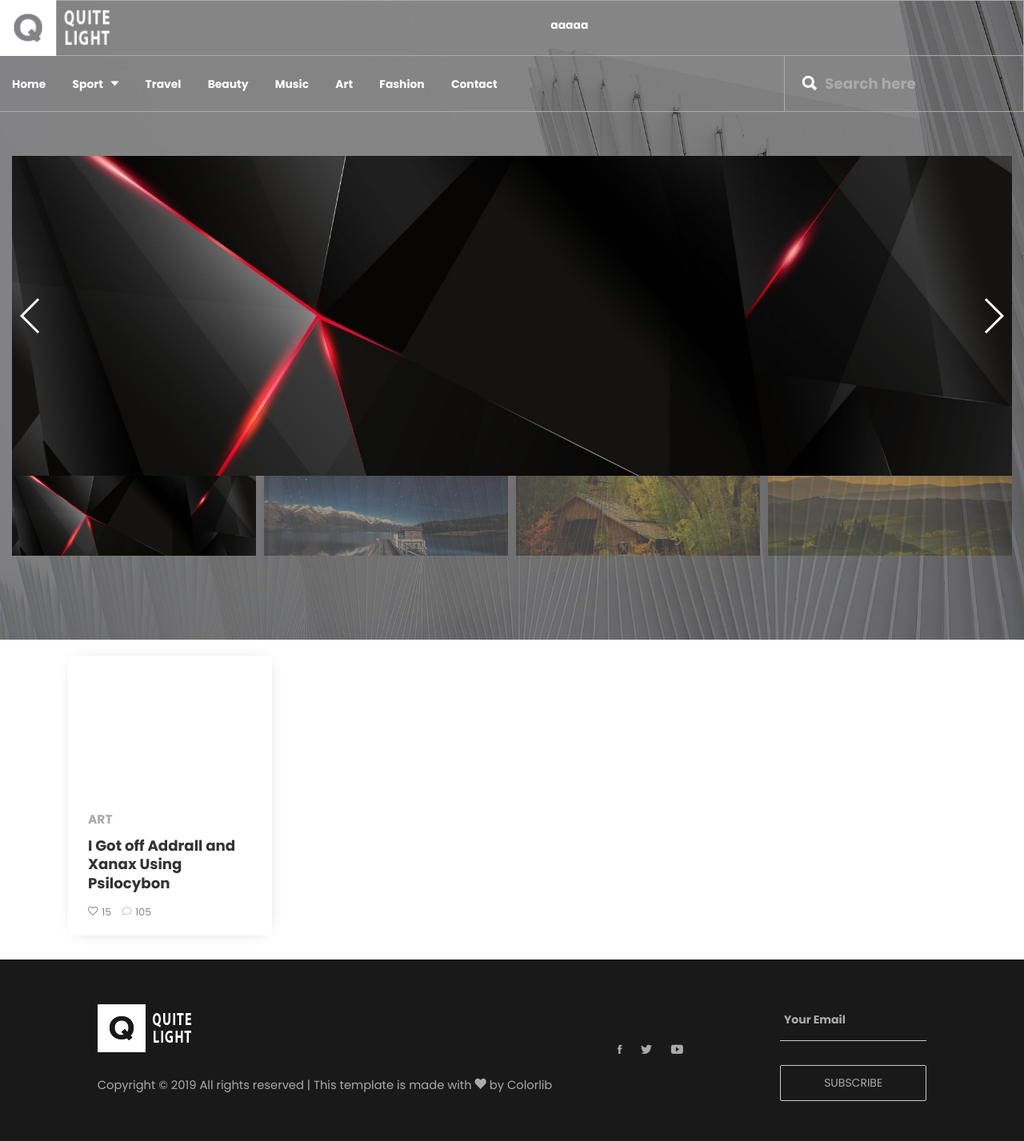
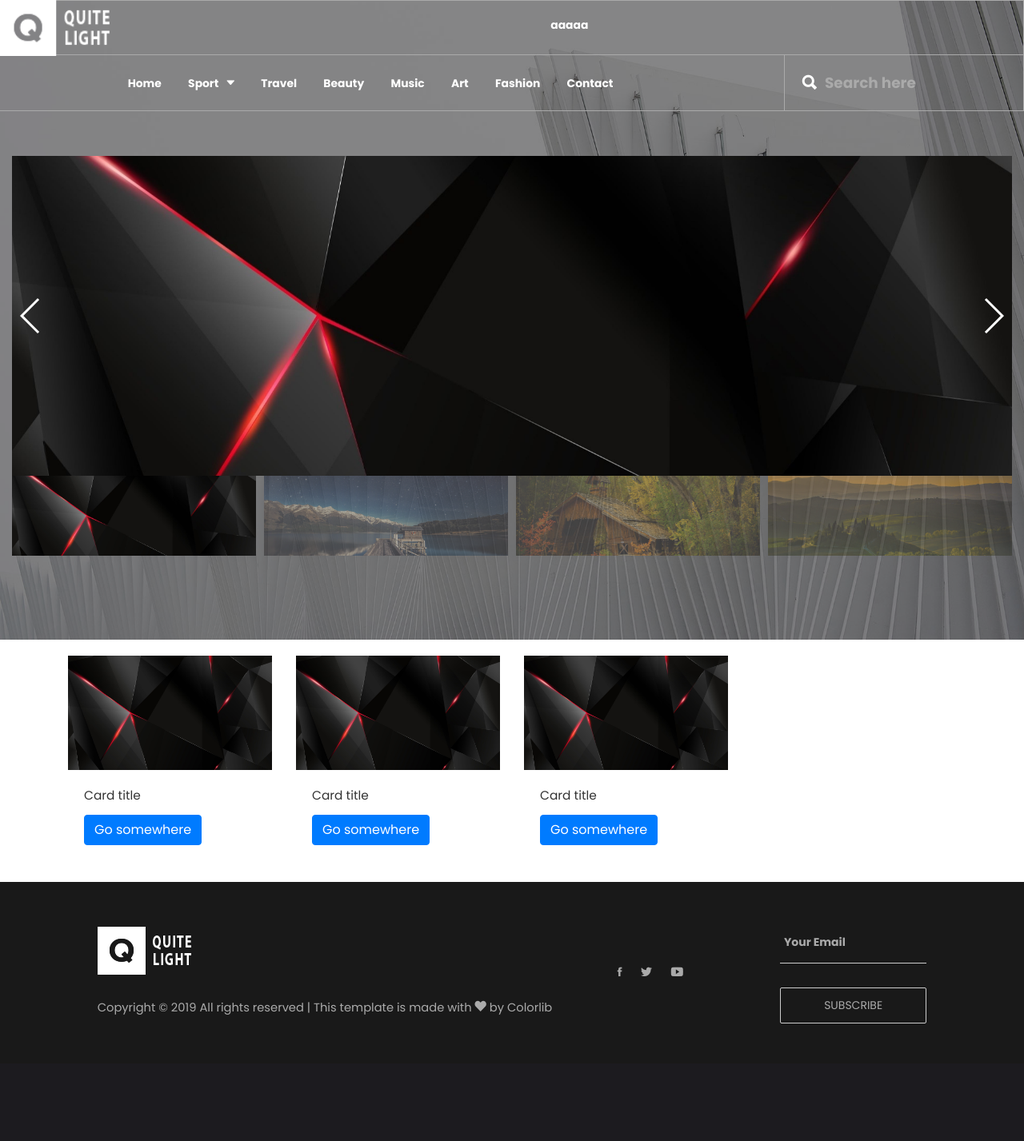
Before and after one commit to dtome123/web, a PHP site: page / in a window 1280 px wide. Shown: the whole page at 80% size. After the commit the page ends 1280 px from the top, so only its background shows below. Run offline with PHP 8.4, Linux system fonts and the light colour scheme; some web fonts are replaced.

Commit message:
page chi tiet

```diff
--- a/css/style.css
+++ b/css/style.css
@@ -1,6 +1,5 @@
 .product {
-    border: 1px solid black;
-    height: 100px;
+    margin-right: 10px;
 }
 
 .swiper-container {
--- a/footer.html
+++ b/footer.html
@@ -1,3 +1,14 @@
+<!DOCTYPE html>
+<html lang="en">
+
+<head>
+    <meta charset="UTF-8">
+    <meta name="viewport" content="width=device-width, initial-scale=1.0">
+    <meta http-equiv="X-UA-Compatible" content="ie=edge">
+    <title>Document</title>
+</head>
+
+<body>
     <footer class="bg-191 color-ash pt-50 pb-20 text-left center-sm-text ">
 
         <div class="container-fluid ">
@@ -73,3 +84,7 @@
         </div>
         <!-- container -->
     </footer>
+
+</body>
+
+</html>
--- /dev/null
+++ b/header.php
@@ -0,0 +1,52 @@
+<!DOCTYPE html>
+<html lang="en">
+
+<head>
+    <meta charset="UTF-8">
+    <meta name="viewport" content="width=device-width, initial-scale=1.0">
+    <meta http-equiv="X-UA-Compatible" content="ie=edge">
+    <title>Document</title>
+</head>
+
+<body>
+    <header>
+        <a class="logo" href="#"><img src="images/logo-white.png" alt="Logo"></a>
+        <div style="height: 4.5em;border: 1px solid #aaa">
+            <div style="font-size: .9em;margin-top: 20px;margin-right: 0px">
+                aaaaa
+            </div>
+            <a class="menu-nav-icon" data-menu="#main-menu" href="#" style="float: right; margin-right: 10px"><i class="ion-navicon"></i></a>
+        </div>
+        <div class="right-area">
+            <form class="src-form">
+                <button type="submit"><i class="ion-search"></i></a></button>
+                <input type="text" placeholder="Search here">
+            </form>
+            <!-- src-form -->
+        </div>
+        <!-- right-area -->
+
+
+
+        <ul class="main-menu" id="main-menu" style="float: left;">
+            <li><a href="index.html">Home</a></li>
+            <li class="drop-down"><a href="#!">Sport<i class="ion-arrow-down-b"></i></a>
+                <ul class="drop-down-menu drop-down-inner">
+                    <li><a href="#">PAGE 1</a></li>
+                    <li><a href="#">PAGE 2</a></li>
+                </ul>
+            </li>
+            <li><a href="#">Travel</a></li>
+            <li><a href="#">Beauty</a></li>
+            <li><a href="#">Music</a></li>
+            <li><a href="#">Art</a></li>
+            <li><a href="#">Fashion</a></li>
+            <li><a href="#">Contact</a></li>
+        </ul>
+
+        <div class="clearfix"></div>
+
+    </header>
+</body>
+
+</html>
--- a/index.php
+++ b/index.php
@@ -17,9 +17,6 @@
     <link href="./plugin-frameworks/swiper.min.css" rel="stylesheet">
     <link href="fonts/ionicons.css" rel="stylesheet">
     <link href="common/styles.css" rel="stylesheet">
-    <script src="plugin-frameworks/jquery-3.2.1.min.js "></script>
-    <script src="plugin-frameworks/bootstrap.min.js "></script>
-    <script src="common/scripts.js "></script>
 
 
 
@@ -27,44 +24,9 @@
 
 <body>
 
-    <header>
-        <a class="logo" href="#"><img src="images/logo-white.png" alt="Logo"></a>
-        <div style="height: 70px;border: 1px solid #aaa">
-            <div style="font-size: .9em;margin-top: 20px;margin-right: 0px">
-                aaaaa
-            </div>
-            <a class="menu-nav-icon" data-menu="#main-menu" href="#" style="float: right; margin-right: 10px"><i class="ion-navicon"></i></a>
-        </div>
-        <div class="right-area">
-            <form class="src-form">
-                <button type="submit"><i class="ion-search"></i></a></button>
-                <input type="text" placeholder="Search here">
-            </form>
-            <!-- src-form -->
-        </div>
-        <!-- right-area -->
-
-
-
-        <ul class="main-menu" id="main-menu" style="float: left;">
-            <li><a href="index.html">Home</a></li>
-            <li class="drop-down"><a href="#!">Sport<i class="ion-arrow-down-b"></i></a>
-                <ul class="drop-down-menu drop-down-inner">
-                    <li><a href="#">PAGE 1</a></li>
-                    <li><a href="#">PAGE 2</a></li>
-                </ul>
-            </li>
-            <li><a href="#">Travel</a></li>
-            <li><a href="#">Beauty</a></li>
-            <li><a href="#">Music</a></li>
-            <li><a href="#">Art</a></li>
-            <li><a href="#">Fashion</a></li>
-            <li><a href="#">Contact</a></li>
-        </ul>
-
-        <div class="clearfix"></div>
-
-    </header>
+    <?php
+        include "header.php"
+     ?>
 
 
     <div class="slider-main h-800x h-sm-auto pos-relative pt-95 pb-25">
@@ -81,34 +43,34 @@
         <div class="container ">
             <div class="row ">
                 <!-- San phẩm -->
-                <div class="col-6 col-sm-4 col-md-3 mb-30 ">
-                    <div class="card h-100 min-h-350x">
-                        <div class="bg-white h-100">
-
-                            <!-- SETTING IMAGE WITH bg-10 -->
-                            <div class="h-50 "></div>
-
-                            <div class="plr-25 ptb-15 h-50">
-                                <div class="dplay-tbl">
-                                    <div class="dplay-tbl-cell">
-
-                                        <h5 class="color-ash"><b>ART</b></h5>
-                                        <h4 class="mtb-10">
-                                            <a href="#"><b>I Got off Addrall and Xanax Using Psilocybon</b></a></h4>
-
-                                        <ul class="list-li-mr-10 color-lt-black">
-                                            <li><i class="mr-5 font-12 ion-android-favorite-outline"></i>15</li>
-                                            <li><i class="mr-5 font-12 ion-ios-chatbubble-outline"></i>105</li>
-                                        </ul>
-
-                                    </div>
-                                    <!-- dplay-tbl-cell -->
-                                </div>
-                                <!-- dplay-tbl -->
-                            </div>
-                            <!-- plr-25 ptb-15 -->
-                        </div>
-                        <!-- hot-news -->
+                <div class="col-6 col-md-3 col-sm-3 " style=>
+                <div class="card" >
+                    <img src="images/1.jpg" class="" style="width:175x"  alt="...">
+                    <div class="card-body" style="height:10em">
+                        <h5 class="card-title">Card title</h5>
+                        <p class="card-text"></p>
+                        <a href="#" class="btn btn-primary">Go somewhere</a>
+                    </div>
+                    </div>
+                </div>
+                <div class="col-6 col-md-3 col-sm-3 " style=>
+                <div class="card" >
+                    <img src="images/1.jpg" class="" style="width:175x"  alt="...">
+                    <div class="card-body" style="height:10em">
+                        <h5 class="card-title">Card title</h5>
+                        <p class="card-text"></p>
+                        <a href="#" class="btn btn-primary">Go somewhere</a>
+                    </div>
+                    </div>
+                </div>
+                <div class="col-6 col-md-3 col-sm-3 " style=>
+                <div class="card" >
+                    <img src="images/1.jpg" class="" style="width:175x"  alt="...">
+                    <div class="card-body" style="height:10em">
+                        <h5 class="card-title">Card title</h5>
+                        <p class="card-text"></p>
+                        <a href="#" class="btn btn-primary">Go somewhere</a>
+                    </div>
                     </div>
                 </div>
 
@@ -122,6 +84,10 @@
     <!-- SCIPTS -->
     <script>
     </script>
+     <script src="plugin-frameworks/jquery-3.2.1.min.js "></script>
+    <script src="plugin-frameworks/bootstrap.min.js "></script>
+    <script src="common/scripts.js "></script>
+
 
 
 
```
Also changed, not shown: 03_single post.html (+260 -150 lines), chitiet.php (added, +106 -0 lines), index.html (+0 -29 lines). Lines whose indentation alone changed are shown as unchanged.
